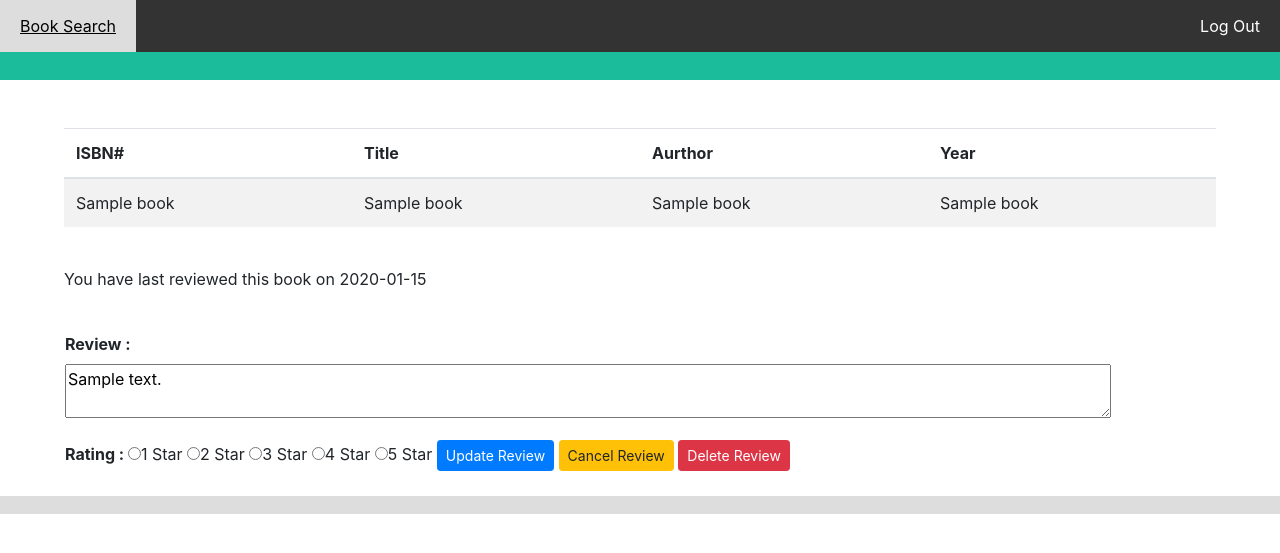
After one commit to AmitRungta/Certification-Programs-CS50-s-Web-Programming-with-Python-and-JavaScript-project1, a Flask app: template templates/bookpage.html in a window 1280 px wide. The commit adds this page. Shown: the top 553 px of the page. Run offline with Flask 2, Linux system fonts and the light colour scheme; the template is opened without the code that fills it: most values are stand-ins (such as "Sample title", 1, 10 or a date in 2020); some libraries are stand-ins or nearby versions.

Commit message:
Added book page and search page

```diff
--- a/application.py
+++ b/application.py
@@ -1,8 +1,9 @@
 import os
 
-from flask import Flask,  session , render_template , redirect , url_for , escape , request
+from flask import Flask,  session , render_template , redirect , url_for , escape , request , abort
 from flask_session import Session
 from sqlalchemy import create_engine
+from datetime import datetime
 
 app = Flask(__name__)
 # Configure session to use filesystem
@@ -15,8 +16,7 @@ app.config["SESSION_TYPE"] = "filesystem"
 
 # Check for environment variable
 if not os.getenv("DATABASE_URL"):
-    # raise RuntimeError("DATABASE_URL is not set")
-    DatabaseUrl = "postgres://athncldfkluzpq:5dab398fc5ec4f2daf8f2c9b96062478b4cfce8bd2f398312da69fd998ace3db@ec2-34-204-22-76.compute-1.amazonaws.com:5432/d3hv5j2det4su0"
+    RuntimeError("DATABASE_URL is not set")
 else:
     DatabaseUrl = os.getenv("DATABASE_URL")
 
@@ -31,6 +31,7 @@ class UserRegistrationData:
     def __init__(self, DisplayName, UserName):
         self.DisplayName = DisplayName
         self.UserName = UserName
+
 
 
 
@@ -197,6 +198,8 @@ def logout():
         session.pop('LoggedUserID', None)
         session.pop('LoggedUserName', None)
         session.pop('LoggedUserJoiningDate', None)
+        session.pop('CurBookID', None)
+
     return redirect(url_for('signin'))
 
 
@@ -204,16 +207,142 @@ def logout():
 #--------------------------------------------------------------------------
 # show the book search page...
 #
-@app.route('/booksearch', methods = ["GET", "POST"])
+@app.route('/booksearch/', methods = ["GET", "POST"])
 def booksearch():
     # Do the Book Search
     if ( not IsUserLoggedIn()) :
         return redirect(url_for('signin'))
 
+    #remove the current book selection
+    session.pop('CurBookID', None)
+
     if request.method == "POST":
         InSearchString = request.form.get("inputSearchData")
+        InSearchColumn = request.form.get("inputSearchColumn")
+        if ((None == InSearchColumn) or (not(InSearchColumn in { "isbn" , "author" , "title" } ))):
+            InSearchColumn ="isbn"
+
         if ((None == InSearchString) or (not(InSearchString and InSearchString.strip()))):
-            return render_template("booksearch.html", ErrorMsg="Search string is empty")
+            return render_template("booksearch.html", ErrorMsg="Search string is empty", SearchColumn=InSearchColumn)
 
 
+        if ( 'isbn' == InSearchColumn ) :
+            SearchCriteria = "ISBN"
+        elif ( 'author' == InSearchColumn ) :
+            SearchCriteria = "Author"
+        elif ( 'title' == InSearchColumn ) :
+            SearchCriteria = "Title"
+        else :
+            SearchCriteria = "ISBN"
+
+        FinalSearchString = "%" + InSearchString + "%"
+        # SearchQuery = "SELECT * FROM BooksData WHERE " + SearchCriteria + " iLike %(isbn)s"
+
+        SearchQuery = "SELECT BooksData.*, BookReview.Review , BookReview.Rating FROM BooksData \
+        LEFT JOIN BookReview \
+        ON BooksData.Book_ID=BookReview.Book_ID and BookReview.User_ID = " + str(session['LoggedUserID']) + " \
+        WHERE " + SearchCriteria + " iLike %(isbn)s"
+
+
+        BooksData = connection.execute(SearchQuery, { 'isbn': FinalSearchString } ).fetchall()
+        if ( None == BooksData or len(BooksData) < 1 ) :
+            return render_template("booksearch.html", ErrorMsg="No books data found...." , SearchData=InSearchString, SearchColumn=InSearchColumn)
+
+        return render_template("booksearch.html", BooksData=BooksData, SearchData=InSearchString , SearchColumn=InSearchColumn)
+
     return render_template("booksearch.html")
+
+
+
+
+
+#--------------------------------------------------------------------------
+# show the book details page...
+#
+@app.route('/bookpage/<int:Book_ID>')
+def bookpage(Book_ID):
+    # Do the Book Search
+    if ( not IsUserLoggedIn()) :
+        return redirect(url_for('signin'))
+
+    session['CurBookID'] = Book_ID
+    if ((None == Book_ID) or ( Book_ID < 1 ) ):
+        abort(404 , description="Book data not found (Invalid ID)" )
+
+    # Now lets find the details for the book...
+    SearchQuery = f"SELECT * FROM BooksData WHERE Book_ID = {Book_ID}"
+    BookData = connection.execute(SearchQuery).fetchone()
+
+    if ( None == BookData ) :
+        abort(404 , description="Book data not found" )
+
+    # Now lets fetch the book review by the current user..
+    SearchQuery = f"SELECT * FROM BookReview WHERE Book_ID = {Book_ID} AND User_ID = {session['LoggedUserID']}"
+    BookReview = connection.execute(SearchQuery).fetchone()
+
+    return render_template("bookpage.html", BookData=BookData, BookReview=BookReview)
+
+
+
+
+
+#--------------------------------------------------------------------------
+# show the book search page...
+#
+@app.route('/submitreview', methods = ["POST"])
+def submitreview():
+    # Do the Book Search
+    if ( not IsUserLoggedIn()) :
+        return redirect(url_for('signin'))
+
+    if not 'CurBookID' in session:
+        return redirect(url_for('booksearch'))
+
+    Book_ID = int(session['CurBookID'])
+    # Now lets fetch the book review by the current user..
+    SearchQuery = f"SELECT * FROM BookReview WHERE Book_ID = {Book_ID} AND User_ID = {session['LoggedUserID']}"
+    BookReview = connection.execute(SearchQuery).fetchone()
+
+    buttonaction = request.form.get ('btnaction')
+
+    if ( 'CancelReview' == buttonaction ):
+        return redirect(url_for('bookpage',Book_ID=Book_ID))
+    elif ( 'DeleteReview' == buttonaction ):
+        # set the review for this book
+        finalquery = f"Delete From BookReview WHERE Review_ID = {BookReview[0]}"
+        connection.execute(finalquery)
+        return redirect(url_for('bookpage',Book_ID=Book_ID))
+
+
+    # Now lets find the details for the book...
+    SearchQuery = f"SELECT * FROM BooksData WHERE Book_ID = {Book_ID}"
+    BookData = connection.execute(SearchQuery).fetchone()
+
+    InRating = request.form.get("inputRating")
+    InReview = request.form.get("inputReview")
+
+    if ((None == InRating) or (not(InRating and InRating.strip()))):
+        return render_template("bookpage.html", ErrorMsg="Book Rating is not valid", BookData=BookData , BookReview=BookReview , InRating=InRating , InReview=InReview)
+    if ((None == InReview) or (not(InReview and InReview.strip()))):
+        return render_template("bookpage.html", ErrorMsg="Book review cannot be left blank", BookData=BookData, BookReview=BookReview , InRating=InRating , InReview=InReview)
+
+    if ( 'SetReview' == buttonaction ):
+        # set the review for this book
+        finalquery = "INSERT INTO BookReview (Book_ID, User_ID , Review , Rating ) VALUES ({bookid}, {userid}, '{review}' , {rating})" \
+                    .format(bookid=Book_ID , userid = session['LoggedUserID'] , review = InReview , rating = int(InRating))
+        connection.execute(finalquery)
+    elif ( 'UpdateReview' == buttonaction ):
+        # set the review for this book
+        finalquery = "Update BookReview SET Book_ID = {bookid} , User_ID = {userid} , Review = '{review}' , Rating = {rating} , ReviewDate = '{reviewdate}' WHERE Review_ID = {reviewid}" \
+                    .format(bookid=Book_ID , userid = session['LoggedUserID'] , review = InReview , rating = int(InRating) , reviewid = BookReview[0] , reviewdate = datetime.utcnow())
+        connection.execute(finalquery)
+
+
+    return redirect(url_for('bookpage',Book_ID=Book_ID))
+
+
+
+
+@app.errorhandler(404)
+def page_not_found(error):
+   return render_template('404.html', title = str(error)), 404
--- a/import.py
+++ b/import.py
@@ -11,8 +11,7 @@ from sqlalchemy import Table, MetaData , engine , create_engine
 
 def main():
     # Create the engine for database connection...
-    # engine = create_engine(os.getenv("DATABASE_URL"))
-    engine = create_engine("postgres://athncldfkluzpq:5dab398fc5ec4f2daf8f2c9b96062478b4cfce8bd2f398312da69fd998ace3db@ec2-34-204-22-76.compute-1.amazonaws.com:5432/d3hv5j2det4su0")
+    engine = create_engine(os.getenv("DATABASE_URL"))
     if engine == None:
         return print("Unable to create the engine")     # We are unable to create the engine hence return.
 
--- /dev/null
+++ b/templates/bookpage.html
@@ -0,0 +1,103 @@
+{% extends "layoutLoggedPages.html" %}
+
+
+
+
+
+{% block BodyData %}
+
+<br>
+{% if ErrorMsg %}
+<div class="alert alert-danger" role="alert" style="text-align: center;">
+  {{ ErrorMsg }}
+</div>
+{% endif %}
+
+<br>
+
+{% if BookData %}
+
+
+<div class="mx-auto" style="width: 90%;">
+    <table class="table table-striped">
+        <thead>
+            <tr>
+                <th scope="col">ISBN#</th>
+                <th scope="col">Title</th>
+                <th scope="col">Aurthor</th>
+                <th scope="col">Year</th>
+            </tr>
+        </thead>
+        <tbody>
+            <tr>
+                <td>{{BookData[1]}}</td>
+                <td>{{BookData[2]}}</td>
+                <td>{{BookData[3]}}</td>
+                <td>{{BookData[4]}}</td>
+            </tr>
+        </tbody>
+
+    </table>
+<br>
+
+
+
+{% if BookReview %}
+
+<table width="100%" border="0">
+    <p>You have last reviewed this book on {{BookReview[5].strftime('%c')}}</p>
+    <tbody>
+        <tr>
+            <td>
+                <form name="submitreview" action="{{ url_for('submitreview') }}" method="post"><br>
+                    <div class="form-group" style="width: 90%;">
+                        <label for="submitreview"><b>Review :</b></label>
+                        <textarea id="submitreview" name="inputReview" cols="100" maxlength="500" style="text-align: justify;" placeholder="Type your review here">{% if InReview %}{{InReview}}{% else %}{{BookReview[3]}}{% endif %}</textarea>
+                    </div>
+                    <font><b>Rating : </b></font>
+                    <input type="radio" name="inputRating" id="1Star" value="1" {% if InRating and InRating == "1" %}checked="" {% else %} {% if BookReview[4] == 1 %}checked="" {% endif %} {% endif %} >1 Star
+                    <input type="radio" name="inputRating" id="2Star" value="2" {% if InRating and InRating == "2" %}checked="" {% else %} {% if BookReview[4] == 2 %}checked="" {% endif %} {% endif %} >2 Star
+                    <input type="radio" name="inputRating" id="3Star" value="3" {% if InRating and InRating == "3" %}checked="" {% else %} {% if BookReview[4] == 3 %}checked="" {% endif %} {% endif %} >3 Star
+                    <input type="radio" name="inputRating" id="4Star" value="4" {% if InRating and InRating == "4" %}checked="" {% else %} {% if BookReview[4] == 4 %}checked="" {% endif %} {% endif %} >4 Star
+                    <input type="radio" name="inputRating" id="5Star" value="5" {% if InRating and InRating == "5" %}checked="" {% else %} {% if BookReview[4] == 5 %}checked="" {% endif %} {% endif %} >5 Star
+                    <button type="submit" class="btn btn-primary btn-sm" name="btnaction" value="UpdateReview">Update Review</button>
+                    <button type="submit" class="btn btn-warning btn-sm" name="btnaction" value="CancelReview">Cancel Review</button>
+                    <button type="submit" class="btn btn-danger btn-sm" style="size: 30rem;" name="btnaction" value="DeleteReview">Delete Review</button>
+                </form>
+            </td>
+        </tr>
+    </tbody>
+</table>
+
+{% else %}
+
+<table width="100%" border="0">
+    <p>You have not reviewed this book yet.</p>
+    <tbody>
+        <tr>
+            <td>
+                <form name="submitreview" action="{{ url_for('submitreview') }}" method="post"><br>
+                    <div class="form-group" style="width: 90%;">
+                        <label for="submitreview"><b>Review :</b></label>
+                        <textarea autofocus id="submitreview" name="inputReview" cols="100" maxlength="500" style="text-align: justify;" placeholder="Type your review here">{% if InReview %}{{InReview}}{% endif %}</textarea>
+                    </div>
+                    <font><b>Rating : </b></font>
+                    <input type="radio" name="inputRating" id="1Star" value="1" {% if not InRating or InRating == "1" %}checked="" {% endif %} >1 Star
+                    <input type="radio" name="inputRating" id="2Star" value="2" {% if InRating and InRating == "2" %}checked="" {% endif %} >2 Star
+                    <input type="radio" name="inputRating" id="3Star" value="3" {% if InRating and InRating == "3" %}checked="" {% endif %} >3 Star
+                    <input type="radio" name="inputRating" id="4Star" value="4" {% if InRating and InRating == "4" %}checked="" {% endif %} >4 Star
+                    <input type="radio" name="inputRating" id="5Star" value="5" {% if InRating and InRating == "5" %}checked="" {% endif %} >5 Star
+                    <button type="submit" class="btn btn-primary btn-sm" name="btnaction" value="SetReview">Set Review</button>
+                </form>
+            </td>
+        </tr>
+    </tbody>
+</table>
+
+{% endif %}
+
+{% endif %}
+
+</div>
+<br>
+{% endblock %}
--- a/templates/layoutLoggedPages.html
+++ b/templates/layoutLoggedPages.html
@@ -7,3 +7,14 @@
     <a href="{{ url_for('logout') }}" class="right">Log Out</a>
   </div>
 {% endblock %}
+
+{% block heading %}
+{% if session.get('LoggedUserDisplayName') %}
+Welcome {{ session.get('LoggedUserDisplayName') }}
+
+{% if session.get('LoggedUserJoiningDate') %}
+<p style="font-size: medium;"> (Member since {{ session.get('LoggedUserJoiningDate') }})</p>
+{% endif %}
+
+{% endif %}
+{% endblock %}
```
Also changed, not shown: templates/404.html (added, +37 -0 lines), templates/booksearch.html (+59 -13 lines), README.md.
